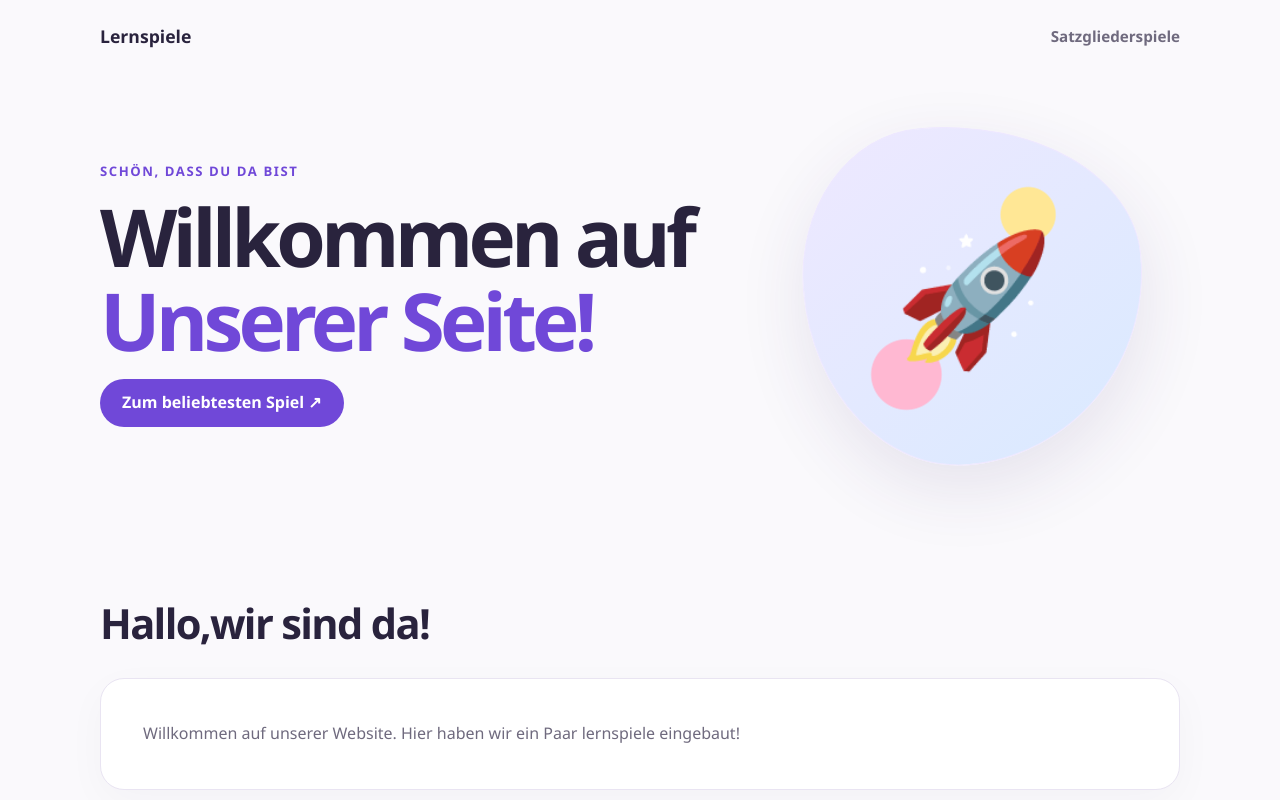
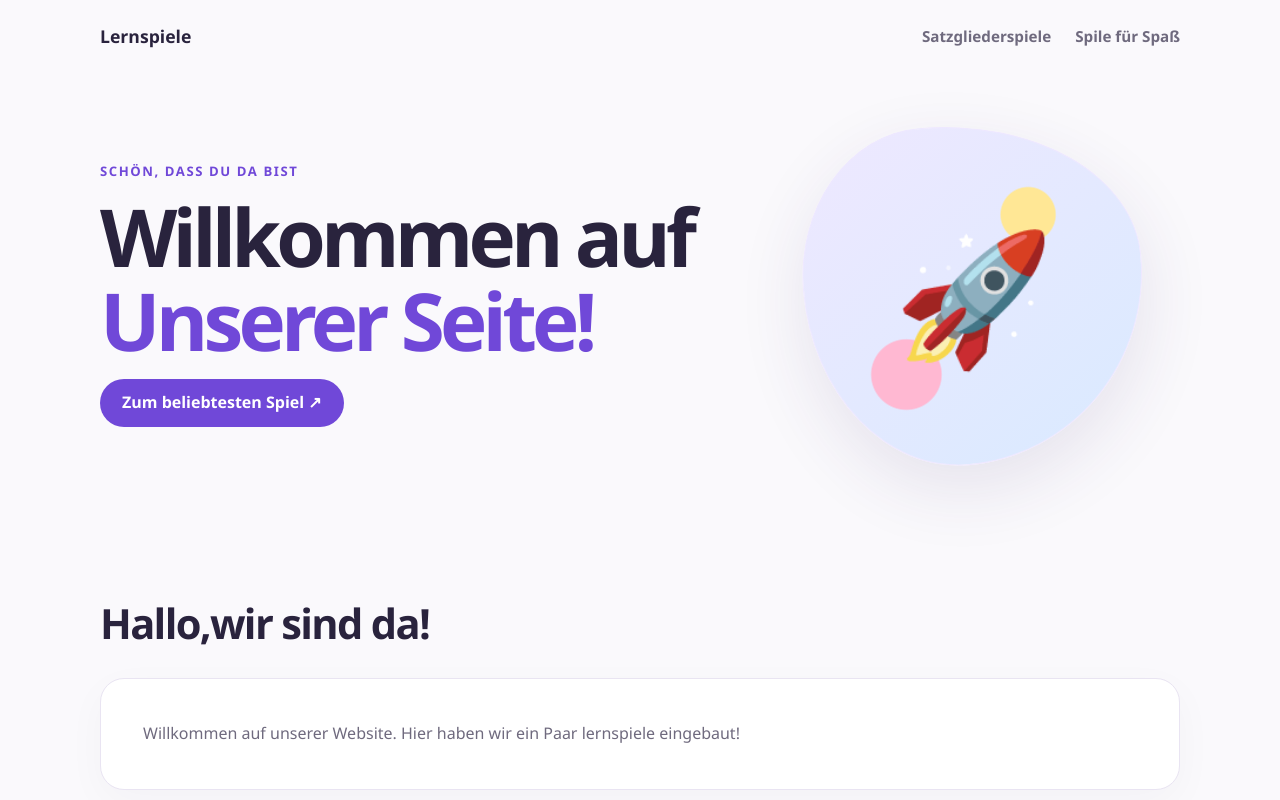
Before and after one commit to noka30/lernspiele, a plain HTML site: page index.html in a window 1280 px wide. Shown: the top 800 px of the page. Drawn offline with Linux system fonts and the light colour scheme.

```diff
--- a/index.html
+++ b/index.html
@@ -348,6 +348,7 @@
       <a class="brand" href="#start">Lernspiele</a>
       <nav aria-label="Hauptnavigation">
         <a href="satzgliederspiele">Satzgliederspiele</a>
+        <a href="spielspaß">Spile für Spaß</a>
 
 
       </nav>
```
